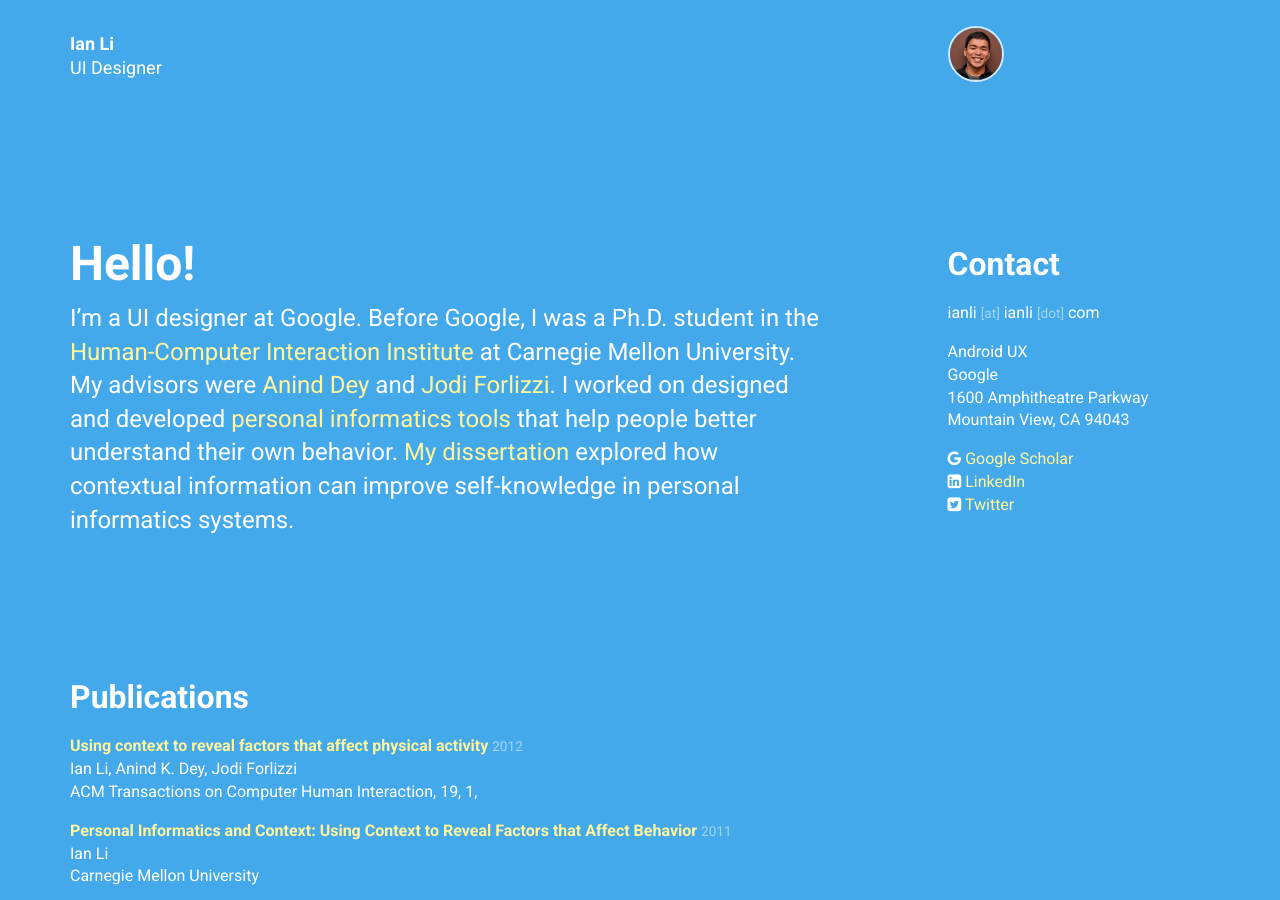
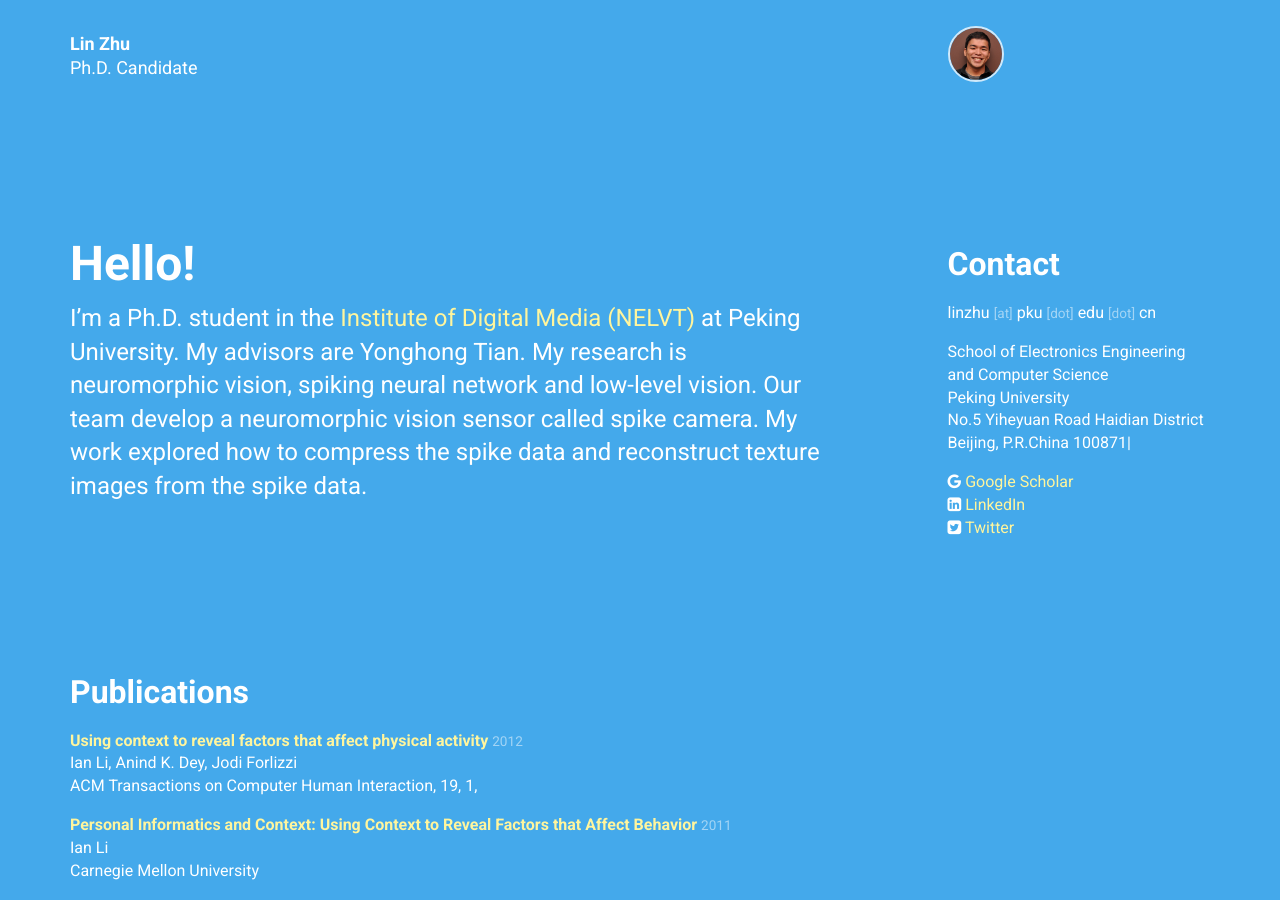
Before and after one commit to Crazyspike/home, a Jekyll site: the page built from index.html, in a window 1280 px wide and 900 px high. Built offline with Jekyll 4.4.1, drawn with Linux system fonts in a browser that asks for light colours; nearby versions of some CDN libraries.

Commit message:
Update personal.yml

```diff
--- a/_data/personal.yml
+++ b/_data/personal.yml
@@ -1,44 +1,40 @@
-name: Ian Li
+name: Lin Zhu
 
-label: UI Designer
+label: Ph.D. Candidate
 
 picture: /img/profile-picture.jpg
 
-email: ianli@ianli.com
+email: linzhu@pku.edu.cn
 
 phone:
 
-department: Android UX
+department: School of Electronics Engineering and Computer Science
 
-institution: Google
+institution: Peking University
 
 mailing_address: >
-  1600 Amphitheatre Parkway
-  Mountain View, CA 94043
+  No.5 Yiheyuan Road Haidian District
+  Beijing, P.R.China 100871|
 
 profiles:
   -
     network: Google Scholar
     username:
-    url: http://scholar.google.com/citations?user=JS7sVyQAAAAJ&hl=en
+    url: https://scholar.google.com/citations?user=32d6xfEAAAAJ&hl=en
   -
     network: LinkedIn
     username:
-    url: https://www.linkedin.com/pub/ian-li/1/681/8b0
+    url:
   -
     network: Twitter
     username: ianli
-    url: https://twitter.com/ianli/
+    url:
 
 intro:
   title: Hello!
   body: >
-    I'm a UI designer at Google.
-    Before Google, I was a Ph.D. student in the
-    [Human-Computer Interaction Institute](http://hcii.cs.cmu.edu/) at Carnegie Mellon University.
-    My advisors were
-    [Anind Dey](http://www.cs.cmu.edu/~anind/) and
-    [Jodi Forlizzi](http://goodgestreet.com/).
-    I worked on designed and developed
-    [personal informatics tools](http://www.personalinformatics.org/) that help people better understand their own behavior.
-    [My dissertation](http://ianli.com/thesis/) explored how contextual information can improve self-knowledge in personal informatics systems.
+    I'm a Ph.D. student in the
+    [Institute of Digital Media (NELVT)](https://pkuml.org//) at Peking University.
+    My advisors are Yonghong Tian.
+    My research is neuromorphic vision, spiking neural network and low-level vision.
+    Our team develop a neuromorphic vision sensor called spike camera. My work explored how to compress the spike data and reconstruct texture images from the spike data.
```
